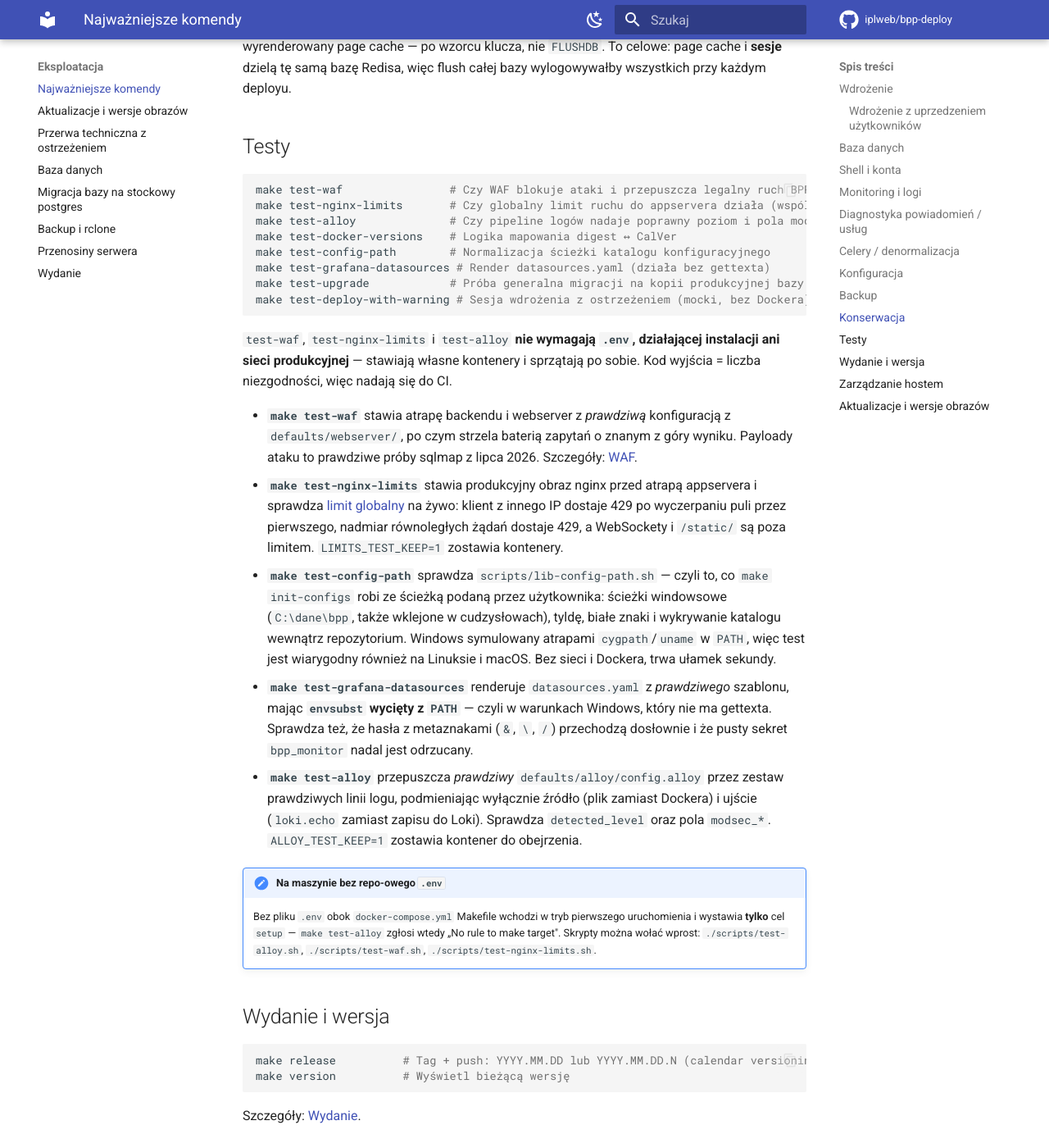
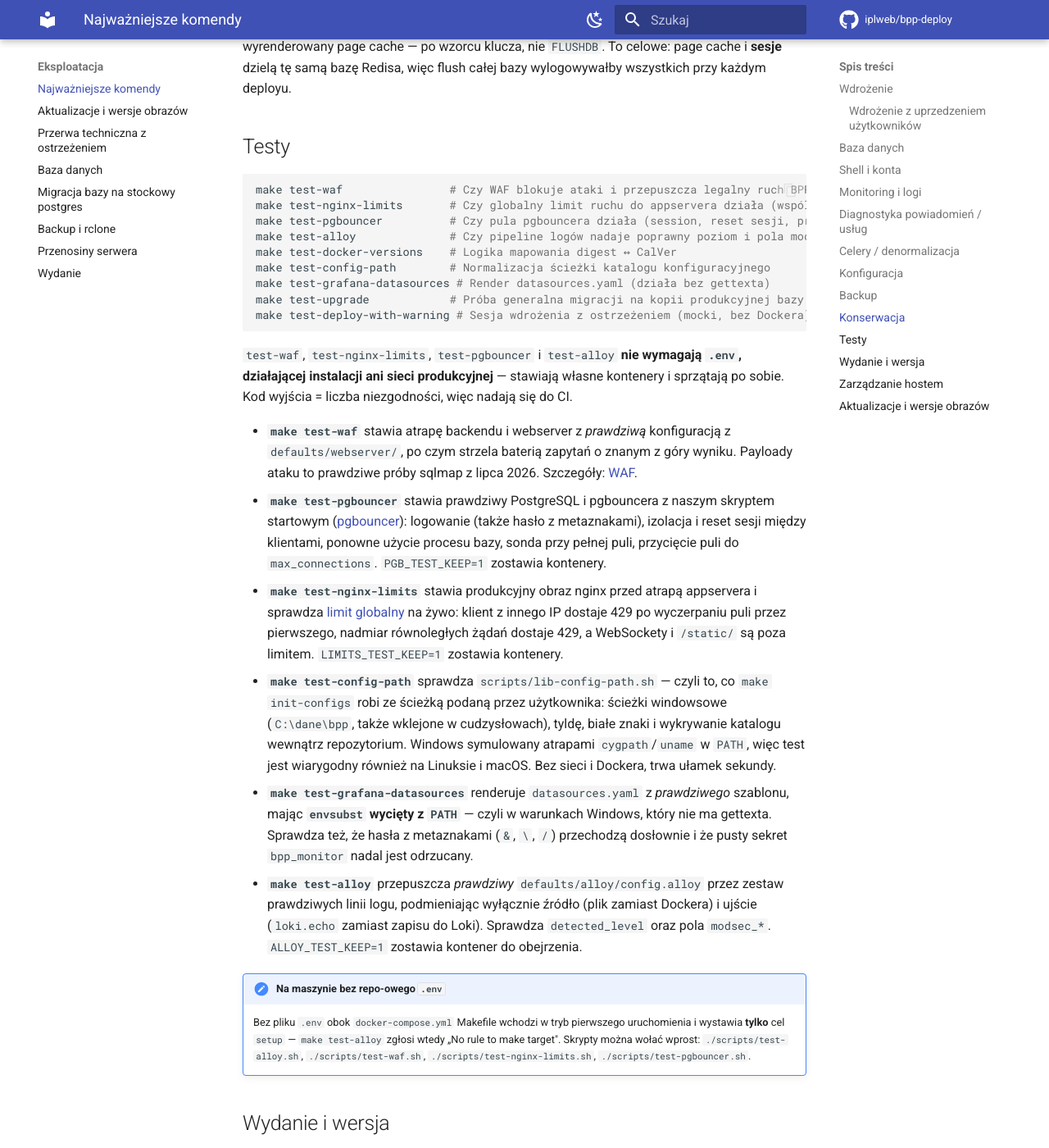
Before and after one commit to iplweb/bpp-deploy, an MkDocs documentation site: the page built from docs/eksploatacja/komendy.md, in a window 1280 px wide and 1400 px high, scrolled down 3705 px. Shown: the whole window at 82% size. Built offline with MkDocs 1.6.1 and Material for MkDocs 9.7.7, drawn with Linux system fonts in a browser that asks for light colours; comment, search, counter and statistics services are not loaded.

Commit message:
docs(pgbouncer): strona operatora, uslugi, limity, komendy, tripwire'y w CLAUDE.md
Co-Authored-By: Claude Opus 5.5 <noreply@anthropic.com>

````diff
--- a/docs/eksploatacja/komendy.md
+++ b/docs/eksploatacja/komendy.md
@@ -185,6 +185,7 @@ flush całej bazy wylogowywałby wszystkich przy każdym deployu.
 ```bash
 make test-waf                # Czy WAF blokuje ataki i przepuszcza legalny ruch BPP
 make test-nginx-limits       # Czy globalny limit ruchu do appservera działa (wspólna pula dla wszystkich IP)
+make test-pgbouncer          # Czy pula pgbouncera działa (session, reset sesji, przycięcie puli)
 make test-alloy              # Czy pipeline logów nadaje poprawny poziom i pola modsec_*
 make test-docker-versions    # Logika mapowania digest ↔ CalVer
 make test-config-path        # Normalizacja ścieżki katalogu konfiguracyjnego
@@ -193,7 +194,7 @@ make test-upgrade            # Próba generalna migracji na kopii produkcyjnej b
 make test-deploy-with-warning # Sesja wdrożenia z ostrzeżeniem (mocki, bez Dockera)
 ```
 
-`test-waf`, `test-nginx-limits` i `test-alloy` **nie wymagają `.env`, działającej instalacji ani sieci
+`test-waf`, `test-nginx-limits`, `test-pgbouncer` i `test-alloy` **nie wymagają `.env`, działającej instalacji ani sieci
 produkcyjnej** — stawiają własne kontenery i sprzątają po sobie. Kod wyjścia = liczba
 niezgodności, więc nadają się do CI.
 
@@ -201,6 +202,11 @@ niezgodności, więc nadają się do CI.
   z `defaults/webserver/`, po czym strzela baterią zapytań o znanym z góry wyniku.
   Payloady ataku to prawdziwe próby sqlmap z lipca 2026. Szczegóły:
   [WAF](../architektura/waf.md#sprawdzenie-czy-waf-dziala-make-test-waf).
+- **`make test-pgbouncer`** stawia prawdziwy PostgreSQL i pgbouncera z naszym
+  skryptem startowym ([pgbouncer](../konfiguracja/pgbouncer.md)): logowanie
+  (także hasło z metaznakami), izolacja i reset sesji między klientami, ponowne
+  użycie procesu bazy, sonda przy pełnej puli, przycięcie puli do
+  `max_connections`. `PGB_TEST_KEEP=1` zostawia kontenery.
 - **`make test-nginx-limits`** stawia produkcyjny obraz nginx przed atrapą
   appservera i sprawdza [limit globalny](../architektura/rate-limiting.md#limit-globalny)
   na żywo: klient z innego IP dostaje 429 po wyczerpaniu puli przez pierwszego,
@@ -225,7 +231,7 @@ niezgodności, więc nadają się do CI.
     Bez pliku `.env` obok `docker-compose.yml` Makefile wchodzi w tryb pierwszego
     uruchomienia i wystawia **tylko** cel `setup` — `make test-alloy` zgłosi wtedy
     „No rule to make target". Skrypty można wołać wprost:
-    `./scripts/test-alloy.sh`, `./scripts/test-waf.sh`, `./scripts/test-nginx-limits.sh`.
+    `./scripts/test-alloy.sh`, `./scripts/test-waf.sh`, `./scripts/test-nginx-limits.sh`, `./scripts/test-pgbouncer.sh`.
 
 ## Wydanie i wersja
 
--- a/mkdocs.yml
+++ b/mkdocs.yml
@@ -93,6 +93,7 @@ nav:
       - Multi-host: konfiguracja/multi-host.md
       - Limity zasobów: konfiguracja/limity-zasobow.md
       - PostgreSQL — wersje i upgrade: konfiguracja/postgresql.md
+      - pgbouncer (pula połączeń): konfiguracja/pgbouncer.md
   - Eksploatacja:
       - Najważniejsze komendy: eksploatacja/komendy.md
       - Aktualizacje i wersje obrazów: eksploatacja/aktualizacje.md
````
Also changed, not shown: CLAUDE.md (+6 -0 lines), docs/architektura/uslugi.md (+3 -0 lines), docs/konfiguracja/architektura.md (+1 -0 lines), docs/konfiguracja/limity-zasobow.md (+10 -0 lines), docs/konfiguracja/pgbouncer.md (added, +81 -0 lines).
